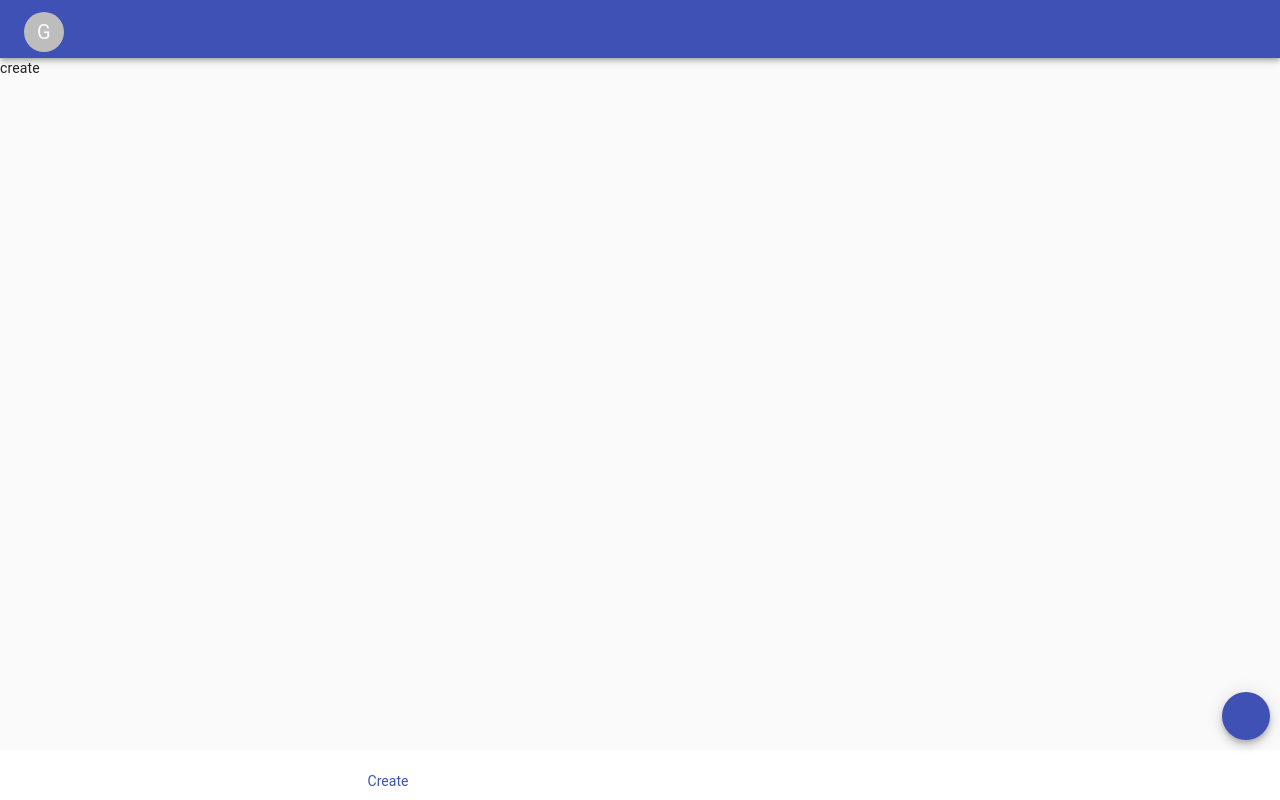
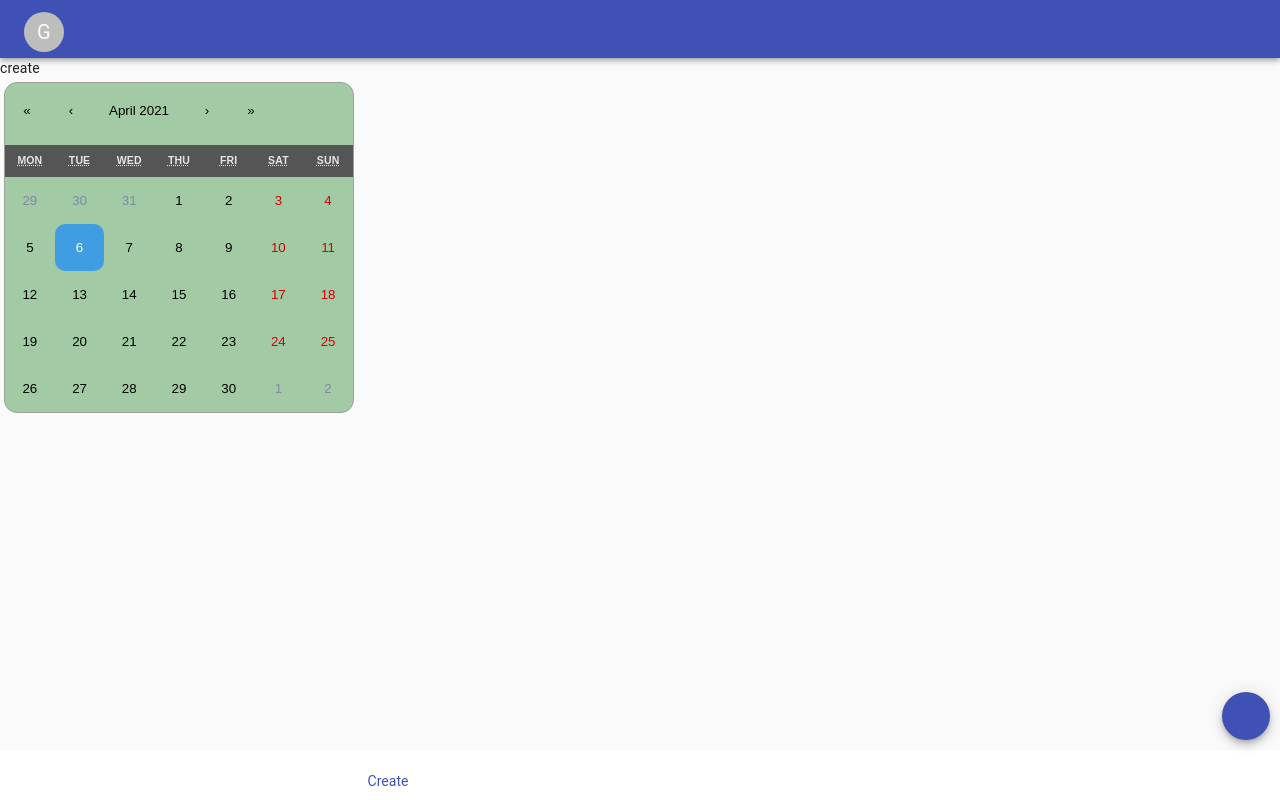
Before and after one commit to NishantJS/Moments, a React (Create React App) app: page /create in a window 1280 px wide. Built offline with nearby package versions, Linux system fonts and the light colour scheme; some icons are missing.

Commit message:
adding calendar component

```diff
--- /dev/null
+++ b/src/styles/Calendar.scss
@@ -0,0 +1,127 @@
+.react-calendar {
+    width: 350px;
+    max-width: 100%;
+    background: rgba(65, 150, 72, 0.479);
+    border: 1px solid #a0a096;
+    border-radius: 13px;
+    font-family: Arial, Helvetica, sans-serif;
+    line-height: 1.5em;
+  }
+  .react-calendar--doubleView {
+    width: 700px;
+  }
+  .react-calendar--doubleView .react-calendar__viewContainer {
+    display: flex;
+    margin: -0.5em;
+
+  }
+  .react-calendar--doubleView .react-calendar__viewContainer > * {
+    width: 50%;
+    margin: 0.5em;
+
+  }
+  .react-calendar,
+  .react-calendar *,
+  .react-calendar *:before,
+  .react-calendar *:after {
+    -moz-box-sizing: border-box;
+    -webkit-box-sizing: border-box;
+    box-sizing: border-box;
+  }
+  .react-calendar button {
+    margin: 0;
+    border: 0;
+    padding: 16px;
+    outline: none;
+    border-radius: 10px;
+  }
+  .react-calendar button:enabled:hover {
+    cursor: pointer;
+  }
+  .react-calendar__navigation {
+    height: 44px;
+    margin-bottom: 1em;
+    margin-top: 4px;
+  }
+  .react-calendar__navigation button {
+    min-width: 44px;
+    background: none;
+  }
+  .react-calendar__navigation button:enabled:hover,
+  .react-calendar__navigation button:enabled:focus {
+    background-color: #e6e6e6;
+  }
+  .react-calendar__navigation button[disabled] {
+    background-color: #f0f0f0;
+  }
+  .react-calendar__month-view__weekdays {
+    text-align: center;
+    text-transform: uppercase;
+    text-decoration: none;
+    font-weight: bold;
+    font-size: 0.75em;
+    background: #555;
+    color:#e6e6e6;
+  }
+  .react-calendar__month-view__weekdays__weekday {
+    padding: 0.5em;
+  }
+  .react-calendar__month-view__weekNumbers {
+    font-weight: bold;
+  }
+  .react-calendar__month-view__weekNumbers .react-calendar__tile {
+    display: flex;
+    align-items: center;
+    justify-content: center;
+    font-size: 0.75em;
+    padding: calc(0.75em / 0.75) calc(0.5em / 0.75);
+  }
+  .react-calendar__month-view__days__day--weekend {
+    color: #d10000;
+  }
+  .react-calendar__month-view__days__day--neighboringMonth {
+    color: #8289a0;
+  }
+  .react-calendar__year-view .react-calendar__tile,
+  .react-calendar__decade-view .react-calendar__tile,
+  .react-calendar__century-view .react-calendar__tile {
+    padding: 2em 0.5em;
+  }
+  .react-calendar__tile {
+    max-width: 100%;
+    text-align: center;
+    padding: 0.75em 0.5em;
+    background: none;
+  }
+  .react-calendar__tile:disabled {
+    background-color: #f0f0f0;
+  }
+  .react-calendar__tile:enabled:hover,
+  .react-calendar__tile:enabled:focus {
+    background-color: #e6e6e6;
+  }
+  .react-calendar__tile--now {
+    background: #ffff76;
+  }
+  .react-calendar__tile--now:enabled:hover,
+  .react-calendar__tile--now:enabled:focus {
+    background: #ffffa9;
+  }
+  .react-calendar__tile--hasActive {
+    background: #76baff;
+  }
+  .react-calendar__tile--hasActive:enabled:hover,
+  .react-calendar__tile--hasActive:enabled:focus {
+    background: #a9d4ff;
+  }
+  .react-calendar__tile--active {
+    background: #1088ffab;
+    color: white;
+  }
+  .react-calendar__tile--active:enabled:hover,
+  .react-calendar__tile--active:enabled:focus {
+    background: #1088ffab;
+  }
+  .react-calendar--selectRange .react-calendar__tile--hover {
+    background-color: #e6e6e6;
+  }
--- /dev/null
+++ b/src/styles/notfound.scss
@@ -0,0 +1,9 @@
+.notfound{
+    text-align: center;
+    font-size: x-large;
+    color: rgb(201, 15, 15);
+}
+
+.notfound p{
+    margin-top: 12em;
+}
--- a/src/view/components/Calendar.jsx
+++ b/src/view/components/Calendar.jsx
@@ -1,20 +1,20 @@
 import React, { useState } from 'react';
 import Calender from 'react-calendar';
 
-import '../node_modules/bootstrap/dist/css/bootstrap.min.css';
-import './Calendar.css';
+
+import '../../styles/Calendar.scss';
 
 
 const Calendar = () => {
   const [value, onChange] = useState(new Date());
   return (
-  <div>
+    <div style={{ margin: 4 }}>
 
 
-    <Calender onChange={onChange} value={value} />
-  </div>
+      <Calender onChange={onChange} value={value} />
+    </div>
 
-   );
+  );
 }
 
 export default Calendar;
--- a/src/view/components/TopNav.jsx
+++ b/src/view/components/TopNav.jsx
@@ -1,4 +1,4 @@
-import { Toolbar,AppBar,Avatar } from "@material-ui/core";
+import { Toolbar, AppBar, Avatar } from "@material-ui/core";
 
 const TopNav = () => {
   return (
--- a/src/view/pages/Create.jsx
+++ b/src/view/pages/Create.jsx
@@ -1,6 +1,8 @@
 import Fab from "@material-ui/core/Fab"
 import Zoom from "@material-ui/core/Zoom"
 import Add from "@material-ui/icons/Add.js"
+
+import Calendar from '../components/Calendar'
 
 const styles = {
   margin: 0,
@@ -15,10 +17,11 @@
   return (
     <>
       create
+      <Calendar />
       <Zoom in={true}
         timeout={{ enter: 500, exit: 500 }}
       >
-      <Fab style={styles} size="medium" color="primary" enterDelay={500}><Add/></Fab>
+        <Fab style={styles} size="medium" color="primary" enterDelay={500}><Add /></Fab>
       </Zoom>
     </>
   );
--- a/src/view/pages/NotFound.jsx
+++ b/src/view/pages/NotFound.jsx
@@ -1,6 +1,10 @@
+import '../../styles/notfound.scss'
+
 const NotFound = () => {
   return (
-    <h1>ERROR 404</h1>
+    <div className="notfound">
+      <p>ERROR 404!</p>
+    </div>
   )
 }
 
```
Also changed, not shown: src/view/App.jsx (+14 -10 lines), src/view/components/Nav.jsx (+1 -11 lines), src/styles/mysvg.svg (added).
